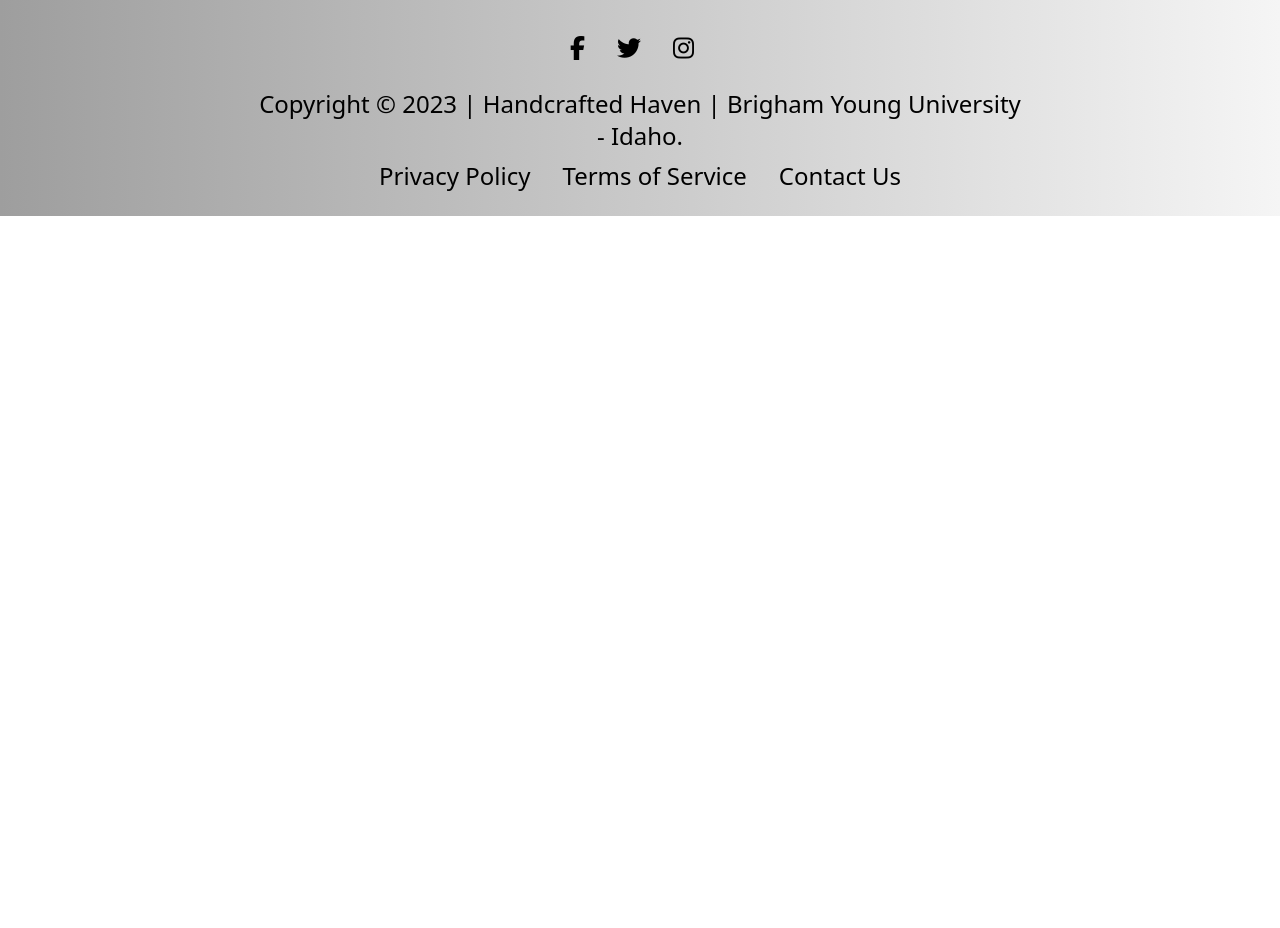
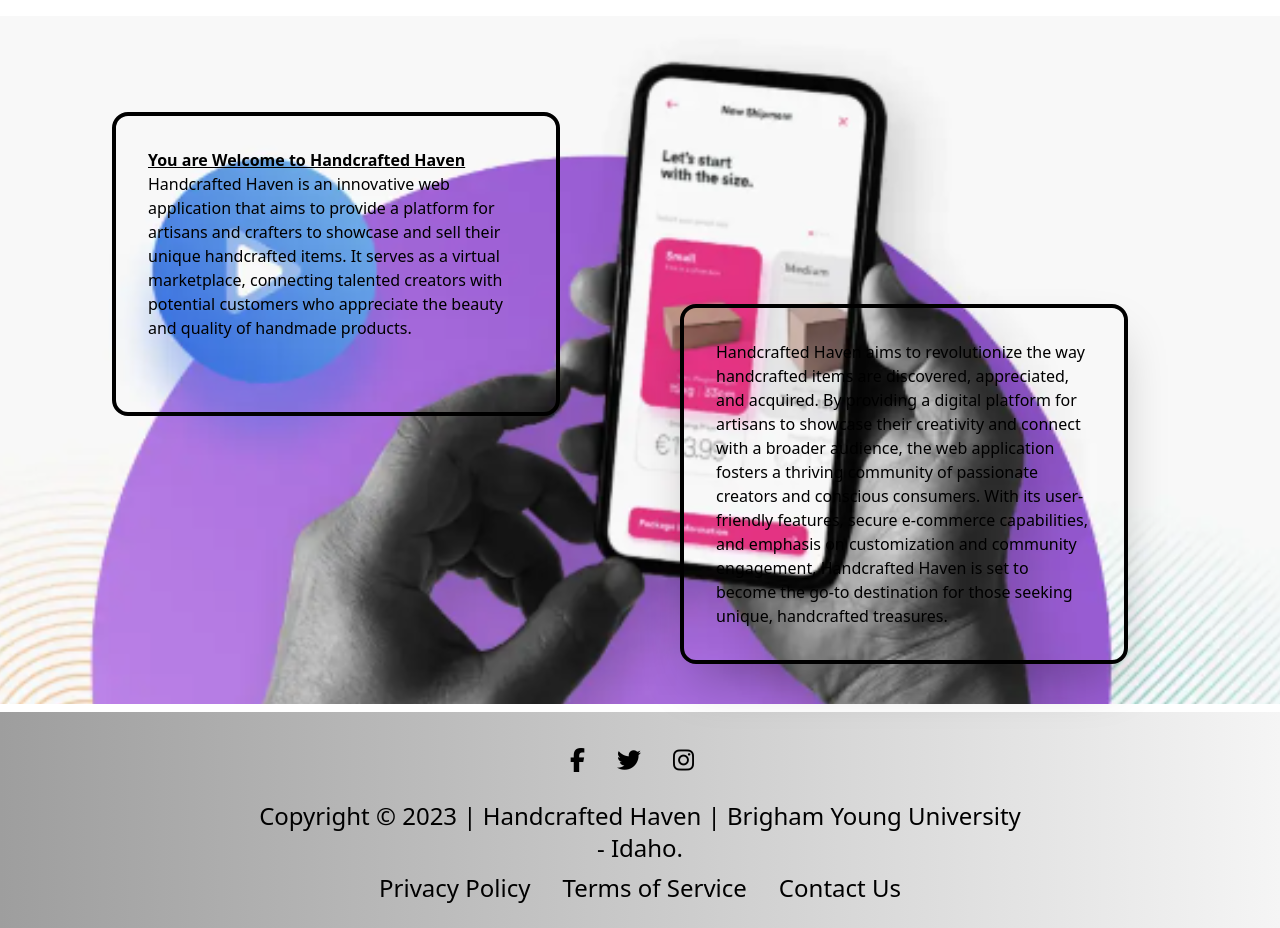
Before and after one commit to thankgodandrew1/Handcrafted-Haven, a Next.js app in the folder handcrafted/: page / in a window 1280 px wide. Before the commit the page ends 800 px from the top, so only its background shows below. Built offline with nearby package versions, Linux system fonts and the light colour scheme.

Commit message:
Hero component

```diff
--- /dev/null
+++ b/handcrafted/components/Hero.tsx
@@ -0,0 +1,30 @@
+export default function Hero () {
+    return (
+        <div className="bg-cover hg-100%" style={{
+            backgroundImage: `url("/images/landing.svg")`,
+        }}>
+            <div className="grid grid-cols-4 h-full p-8 mb-2 bg-gray-600 mt-4 ml-20" >
+                <div className="border-solid border-4 border-gray-600 max-w-md mt-16 p-8 mb-64 rounded-2xl col-start-1 col-end-3 row-start-1 row-end-4">
+                    <h1 className="font-bold underline">You are Welcome to Handcrafted Haven</h1>
+                    <p className="text-purple-700 text-opacity-100">Handcrafted Haven is an innovative web application that aims to
+                        provide a platform for artisans and crafters to showcase and sell
+                        their unique handcrafted items. It serves as a virtual marketplace, connecting
+                        talented creators with potential customers who appreciate the beauty
+                        and quality of handmade products.
+                    </p>
+                </div>
+                <div className="border-green-500 bg-opacity-100 max-w-md border-solid border-4 rounded-2xl mt-64 mb-2 p-8 col-start-3 col-end-5 h-auto shadow-2xl opacity-100">
+                    <p>Handcrafted Haven aims to revolutionize the way handcrafted items are discovered,
+                        appreciated, and acquired. By providing a digital platform for artisans to showcase
+                        their creativity and connect with a broader audience, the web application fosters a
+                        thriving community of passionate creators and conscious consumers.
+                        With its user-friendly features, secure e-commerce capabilities, and emphasis
+                        on customization and community engagement, Handcrafted Haven is set to become the go-to
+                        destination for those seeking unique, handcrafted treasures.
+                    </p>
+
+                </div>
+            </div>
+        </div>
+    );
+}
--- a/handcrafted/src/components/Layout.tsx
+++ b/handcrafted/components/Layout.tsx
@@ -1,9 +1,11 @@
 import React from "react";
 import Footer from "./Footer";
+import Hero from "./Hero";
 
 export default function Layout() {
     return (
         <div className="main-layout">
+            <Hero/>
             <Footer />
         </div>
     )
--- /dev/null
+++ b/handcrafted/components/date.js
@@ -0,0 +1,10 @@
+export default function Date () {
+    const dateNow = new Date();
+    const fullDate = new Intl.DateTimeFormat("en-UK", {dateStyle: "full"}).format(dateNow);
+    return (
+        <div>
+            <dateNow dateNow={fullDate}>
+            </dateNow>
+        </div>
+    )
+}
--- a/handcrafted/src/pages/index.tsx
+++ b/handcrafted/src/pages/index.tsx
@@ -1,6 +1,6 @@
 import '@fortawesome/fontawesome-free/css/all.min.css';
-import Footer from '@/components/Footer';
-import Layout from '@/components/Layout';
+import Footer from '../../components/Footer';
+import Layout from '../../components/Layout';
 
 export default function HomePage() {
     return (
--- a/handcrafted/tailwind.config.js
+++ b/handcrafted/tailwind.config.js
@@ -1,6 +1,9 @@
 /** @type {import('tailwindcss').Config} */
 module.exports = {
-  content: ['./src/**/*.{js,ts,jsx,tsx,mdx}'],
+  content: [
+    './src/**/*.{js,jsx,ts,tsx,mdx}',
+    './components/**/*.{js,jsx,ts,tsx,mdx}'
+  ],
   theme: {
     screens: {
       sm: '480px',
```
Also changed, not shown: handcrafted/components/Footer.tsx (renamed from handcrafted/src/components/Footer.tsx), handcrafted/public/images/landing.svg (added).
